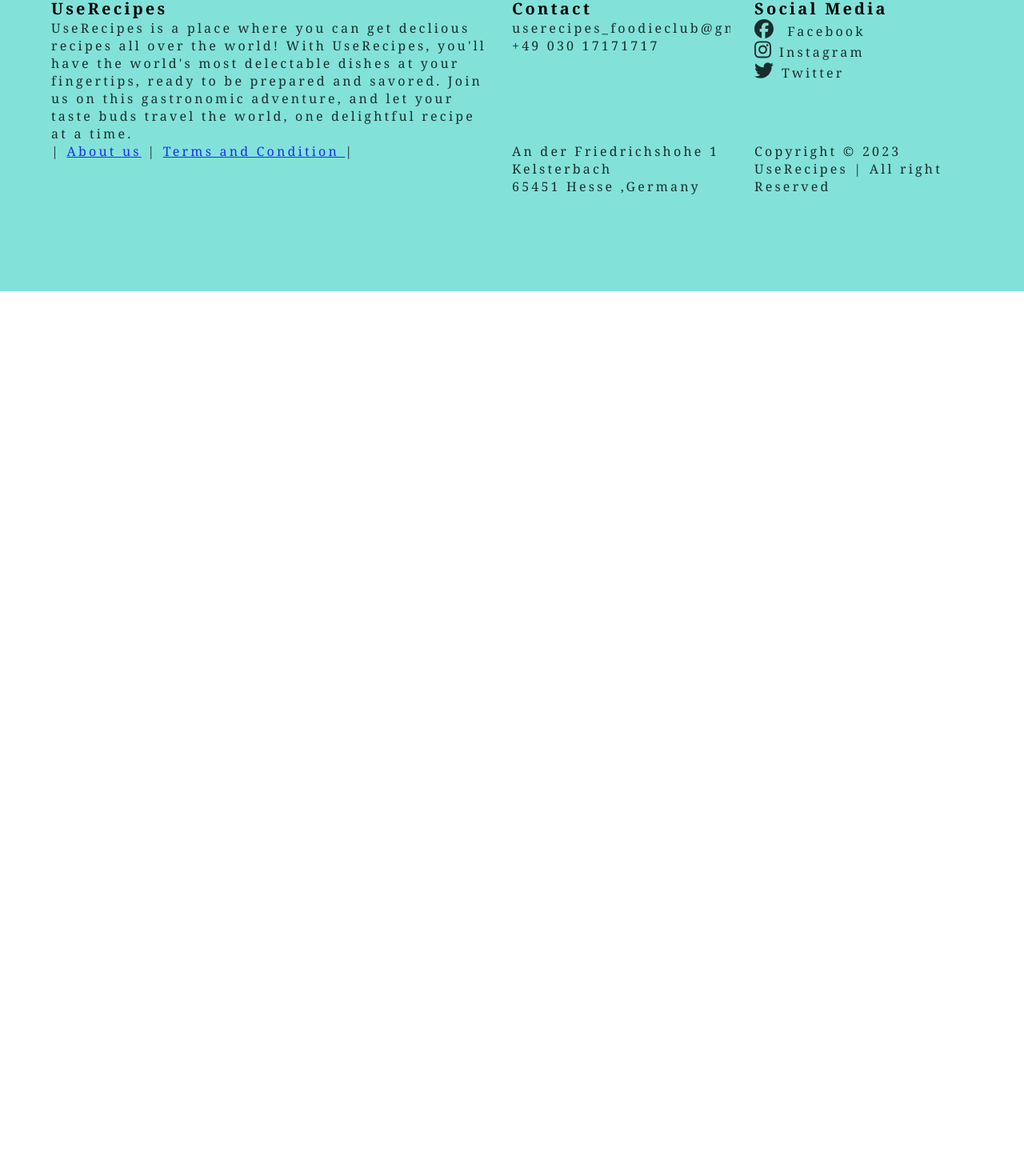
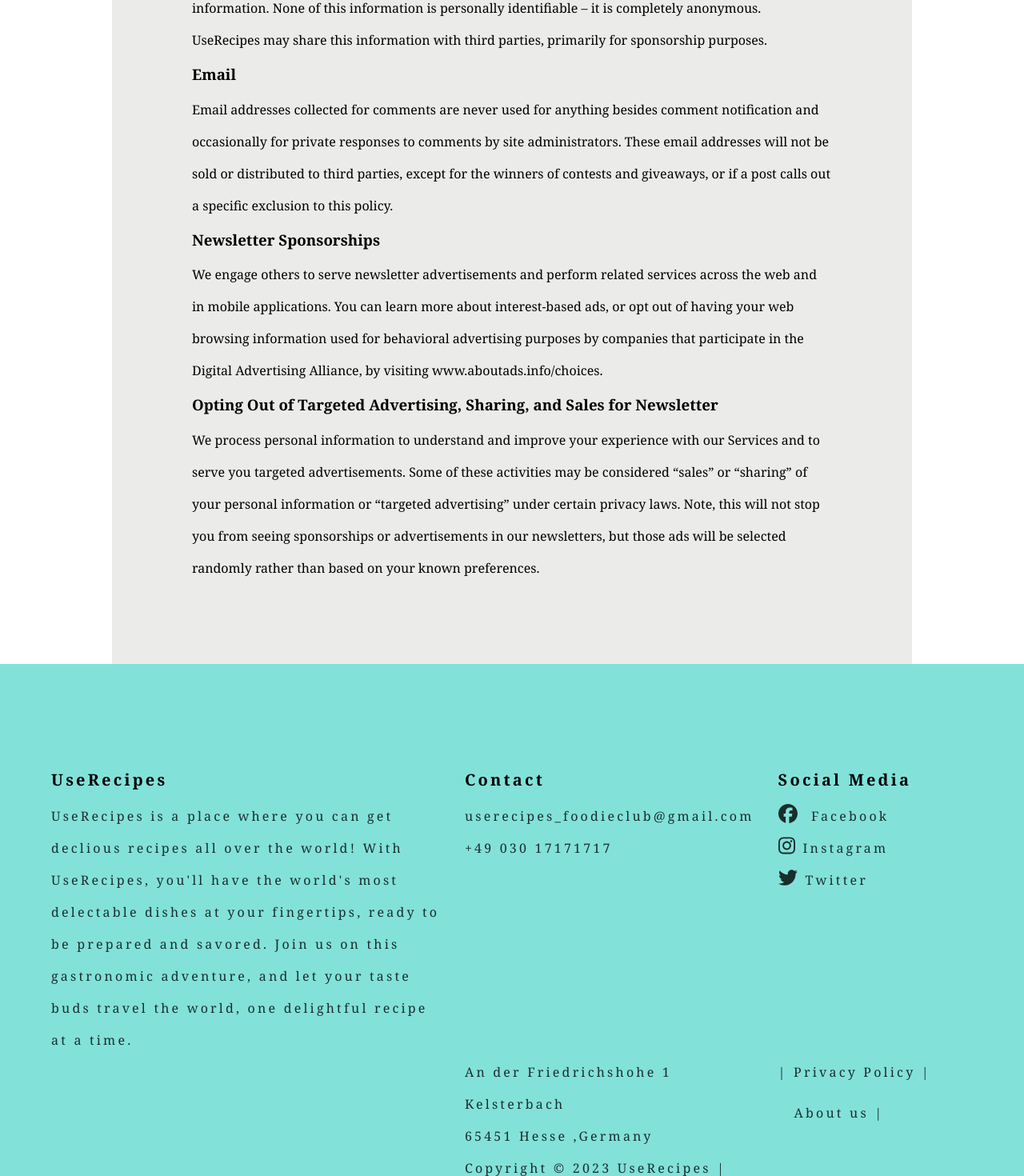
Before and after one commit to PikchuCheng/react-project-deployment, a React (Vite) app: page /terms in a window 1280 px wide. Shown: the part 483-1953 px from the top of the page at 80% size. Before the commit the page ends 847 px from the top, so only its background shows below. Built offline with nearby package versions, Linux system fonts and the light colour scheme; a web font is replaced by a local one.

Commit message:
about us & terms

```diff
--- a/src/App.jsx
+++ b/src/App.jsx
@@ -7,6 +7,8 @@
 import Footer from "./Components/Footer";
 import Contact from "./pages/Contact";
 import NotFound from "./pages/NotFound";
+import Terms from "./pages/Terms";
+
 
 function App() {
   return (
@@ -17,11 +19,15 @@
         <Routes>
 
           <Route path="/" element={<Home />} />
+
           <Route path="/recipes" element={<Recipes />} />
 
           <Route path="/contact" element={<Contact />} />
 
           <Route path="/setting" element={<Setting />} />
+
+          <Route path="/terms" element={<Terms />} />
+
           <Route path="/404" element={<NotFound/>}/>
 
         </Routes>
--- a/src/Components/Footer.jsx
+++ b/src/Components/Footer.jsx
@@ -1,4 +1,7 @@
 import React from 'react'
+import { useState } from "react"
+import {Link} from 'react-router-dom'
+
 
 import { FontAwesomeIcon } from '@fortawesome/react-fontawesome';
 import {
@@ -7,48 +10,48 @@
   faTwitter,
 } from '@fortawesome/free-brands-svg-icons';
 
+
+
+
 export default function Footer() {
+
+  const [aboutUsVisible, setAboutUsVisible] = useState(false);
+
+
+  const toggleAboutUs = () => {
+    setAboutUsVisible(!aboutUsVisible);
+  };
+
   return (
+
+
+
+
     <div className='footer'>
-
 
     <div className='footer-section'>
             <p className='title'>UseRecipes</p>
             <p >UseRecipes is a place where you can get declious recipes all over the world! With UseRecipes, you'll have the world's most delectable dishes at your fingertips, ready to be prepared and savored. Join us on this gastronomic adventure, and let your taste buds travel the world, one delightful recipe at a time.</p>
+    </div>
 
-
-        </div>
-
-
-
-
-        <div className='footer-section'>
+    <div className='footer-section'>
             <p className='title'>Contact</p>
             <p >userecipes_foodieclub@gmail.com</p>
-
             <p>+49 030 17171717</p>
-
-
-        </div>
-
-
+      </div>
 
         <div className='footer-section'>
             <p className='title'>Social Media</p>
             <p > <FontAwesomeIcon icon={faFacebook} className="social-icon" /> Facebook</p>
             <p > <FontAwesomeIcon icon={faInstagram} className="social-icon"  />Instagram</p>
             <p > <FontAwesomeIcon icon={faTwitter} className="social-icon" />Twitter</p>
+      </div>
+
+      <div className='footer-section'>
 
 
-        </div>
-
-        <div className='footer-section'>
-
-
-           <p> | <a href='#'>About us</a> | <a href='#'>Terms and Condition </a>|</p>
 
            </div>
-
 
 
         <div className='footer-section'>
@@ -56,14 +59,51 @@
         <p>An der Friedrichshohe 1</p>
             <p>	Kelsterbach</p>
             <p>65451 Hesse ,Germany</p>
+            <p> Copyright © 2023 UseRecipes  | All right Reserved |</p>
 
        </div>
 
 
 
+
           <div className='footer-section'>
 
-           <p> Copyright © 2023 UseRecipes  | All right Reserved</p>
+           <p>
+
+             | <Link to='/terms'>Privacy Policy </Link>|  <button className='footer-button' onClick={toggleAboutUs}>About us |</button>
+            </p>
+
+            {aboutUsVisible && (
+        <div className='about-us-box'>
+          <p className='title'>Our Team</p>
+
+          <div className='profile-box'>
+              <div class="profile-container">
+                 <img src='../images/profile.png' />
+                  <p>Gabriella</p>
+                  <p>Developer</p>
+
+
+           </div>
+              <div class="profile-container">
+                 <img src='../images/profile.png' />
+                 <p>Pikchu</p>
+                 <p>Developer</p>
+             </div>
+
+             <div class="profile-container">
+               <img src='../images/profile.png' />
+                 <p>Esther</p>
+                 <p>Developer</p>
+             </div>
+</div>
+
+
+
+        </div>
+      )}
+
+
 
        </div>
 
--- a/src/pages/Contact.jsx
+++ b/src/pages/Contact.jsx
@@ -107,6 +107,11 @@
 
     </form>
 
+    <div>
+
+      <p className='bottom-signup'>At UseRecipes we value all of our customers and understand that you care about the privacy and security of your personal information. Our Privacy Policy applies to UseRecipes's collection, storage, use and disclosure of personal information that may be collected by us when you interact with Barnes & Noble, such as when you visit our stores or websites, or use our devices or applications, participate in our Member Program, or deal with customer service.</p>
+    </div>
+
 
 
     </div>
--- /dev/null
+++ b/src/pages/Terms.jsx
@@ -0,0 +1,44 @@
+import React from 'react'
+
+export default function Terms() {
+  return (
+    <div>
+
+
+
+        <div className='container-terms'>
+
+        <h1>Privacy Policy</h1>
+
+        <div>
+
+            <h3>Analytics</h3>
+            <p>UseRecipes uses Google Analytics and other tracking pixels to collect demographic and advertising information. None of this information is personally identifiable – it is completely anonymous. UseRecipes may share this information with third parties, primarily for sponsorship purposes.
+             </p>
+             </div>
+
+             <div>
+            <h3>Email</h3>
+            <p>Email addresses collected for comments are never used for anything besides comment notification and occasionally for private responses to comments by site administrators. These email addresses will not be sold or distributed to third parties, except for the winners of contests and giveaways, or if a post calls out a specific exclusion to this policy.
+             </p>
+             </div>
+
+             <div>
+            <h3>Newsletter Sponsorships</h3>
+            <p>We engage others to serve newsletter advertisements and perform related services across the web and in mobile applications. You can learn more about interest-based ads, or opt out of having your web browsing information used for behavioral advertising purposes by companies that participate in the Digital Advertising Alliance, by visiting www.aboutads.info/choices.
+             </p>
+             </div>
+
+             <div>
+            <h3>Opting Out of Targeted Advertising, Sharing, and Sales for Newsletter</h3>
+            <p>We process personal information to understand and improve your experience with our Services and to serve you targeted advertisements. Some of these activities may be considered “sales” or “sharing” of your personal information or “targeted advertising” under certain privacy laws. Note, this will not stop you from seeing sponsorships or advertisements in our newsletters, but those ads will be selected randomly rather than based on your known preferences.
+             </p>
+             </div>
+
+
+        </div>
+
+
+    </div>
+  )
+}
--- a/src/style/index.scss
+++ b/src/style/index.scss
@@ -40,5 +40,9 @@
 //Contacts
 @import "partials/contact.scss";
 
+//Terms & privary
+@import "partials/terms.scss";
+
+
 //404
 @import "partials/404.scss";
--- a/src/style/partials/_404.scss
+++ b/src/style/partials/_404.scss
@@ -1,8 +1,8 @@
 
-* {
+// * {
 
-    overflow: hidden;
-}
+//     overflow: hidden;
+// }
 
 .body-not-found {
     background-image: linear-gradient(45deg, #C4EDE4 25%, transparent 25%, transparent 75%, #C4EDE4 75%, #C4EDE4),
--- a/src/style/partials/_contact.scss
+++ b/src/style/partials/_contact.scss
@@ -61,7 +61,6 @@
   }
 
 
-
   .button-container {
     margin-top: 20px;
     display: flex;
@@ -75,6 +74,7 @@
     padding: 20px;
     font-size: 20px;
     border-radius: 5px;
+    margin-top: 50px;
 
     &:hover{
 
@@ -138,6 +138,7 @@
     background-color: #f5f5f5;
     color: #333;
     margin: 10px 0;
+    margin-bottom: 20px;
 
 
   }
@@ -146,3 +147,7 @@
     font-size: 16px;
     margin-left: 5px;
   }
+
+  .bottom-signup{
+    margin-top: 50px;
+  }
--- a/src/style/partials/_footer.scss
+++ b/src/style/partials/_footer.scss
@@ -7,7 +7,7 @@
     padding: 4em;
     padding-block: 15vh;
     column-gap: 30px;
-    margin-top: 10em;
+
     letter-spacing: .2em;
 
 
@@ -23,6 +23,11 @@
             font-size: 20px;
         }
 
+        a{
+            text-decoration: none;
+            color: black;
+        }
+
 
     }
 }
@@ -33,6 +38,45 @@
   }
 
 
+
+
+
+.about-us-box {
+  width: 300px;
+  height: 300px;
+
+}
+
+.profile-box {
+  display: flex;
+  flex-direction: row;
+
+  align-items: center;
+}
+
+.profile-container {
+  text-align: center;
+}
+
+
+  img{
+    width: 100px;
+    height: 100px;
+    border-radius: 50%;
+    margin-left: 5px;
+  }
+
+  .footer-button{
+
+    background-color: rgb(0,0,0,0);
+    border: none;
+    font-size: 1em;
+    letter-spacing: .2em;
+    margin: 0;
+    font-family: var(--font-family)
+
+
+  }
 
 
 
--- /dev/null
+++ b/src/style/partials/_terms.scss
@@ -0,0 +1,12 @@
+.container-terms{
+    padding-top: 200px;
+    padding: 100px;
+    margin: 0 auto;
+    max-width: 1000px;
+    background-color: rgba(230, 231, 229, 0.8);
+}
+
+h3,p{
+
+    line-height: 2.5em;
+}
```
Also changed, not shown: public/images/profile.png (added).
